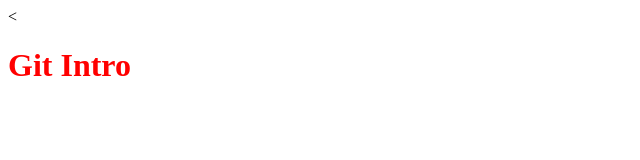
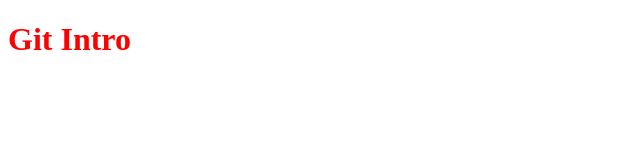
Before and after one commit to cherkesky/git-intro, a plain HTML site: page index.html in a window 1280 px wide. Shown: the whole page, without its empty margins (0-640 px from the left). Drawn offline with Linux system fonts and the light colour scheme.

Commit message:
removed extra '<'

```diff
--- a/index.html
+++ b/index.html
@@ -1,6 +1,6 @@
 <!DOCTYPE html>
 <html lang="en">
-  <<link rel="stylesheet" type="text/css" href="styles.css">
+  <link rel="stylesheet" type="text/css" href="styles.css">
 <head>
   <meta charset="UTF-8">
   <meta name="viewport" content="width=device-width, initial-scale=1.0">
```
